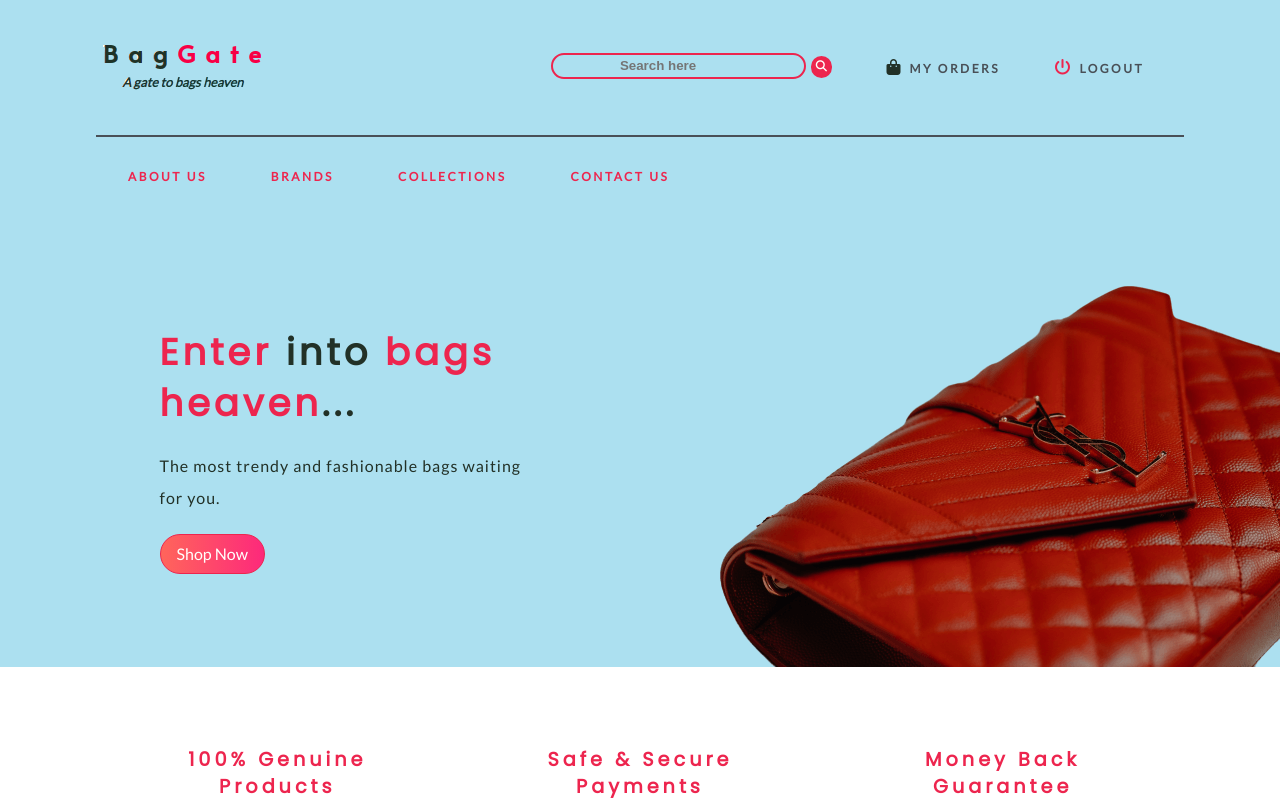
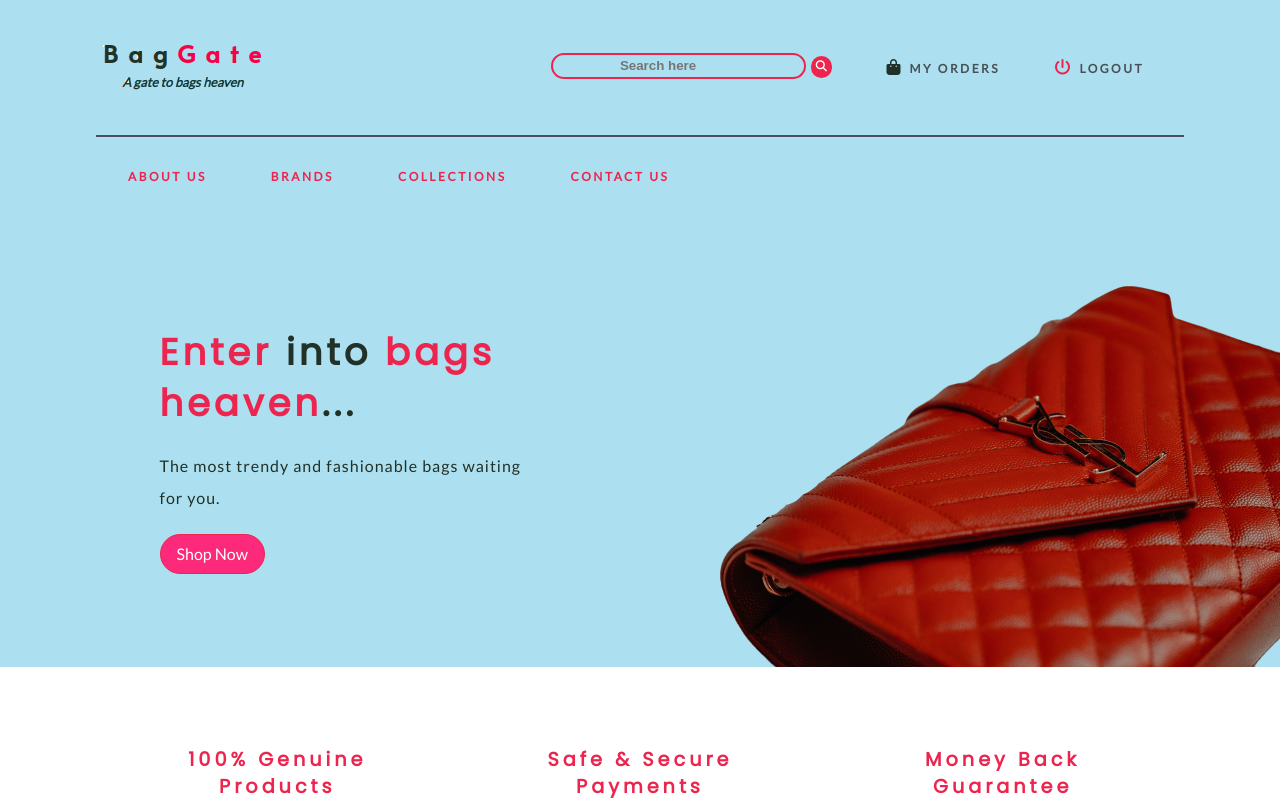
Before and after one commit to kapeiharshad/ecommerce-ui, a React (Create React App) app: page / in a window 1280 px wide. Shown: the top 800 px of the page. Built offline with nearby package versions, Linux system fonts and the light colour scheme; the HTML template or start-up script is replaced by a standard one.

Commit message:
global btn created

```diff
--- a/src/components/home/Dashboard.css
+++ b/src/components/home/Dashboard.css
@@ -28,20 +28,6 @@
 }
 .hero-text {
   letter-spacing: 1px;
-}
-
-.hero-button {
-  background: linear-gradient(to left, #fd297b, #ff655b);
-  border: var(--primaryColor) solid 1px;
-  padding: 8px 16px;
-  border-radius: 32px;
-  color: var(--mainWhite);
-}
-
-.hero-button:hover {
-  background: transparent;
-  color: var(--mainBlack);
-  border: var(--primaryColor) solid 1px;
 }
 
 @media screen and (max-width: 1070px) {
--- a/src/components/home/Dashboard.js
+++ b/src/components/home/Dashboard.js
@@ -1,5 +1,5 @@
-import React, {Component} from "react";
-import {Link} from "react-router-dom";
+import React, { Component } from "react";
+import { Link } from "react-router-dom";
 import bagImage from "../../img/bannerImg.png";
 import "./Dashboard.css";
 import Feature from "./Feature";
@@ -20,7 +20,7 @@ class Dashboard extends Component {
                 <p className="hero-text">
                   The most trendy and fashionable bags waiting for you.
                 </p>
-                <Link to="/collections" className="hero-button">
+                <Link to="/collections" className="main-btn">
                   Shop Now
                 </Link>
               </div>
--- a/src/index.css
+++ b/src/index.css
@@ -11,6 +11,7 @@
   --offBlack: #495057;
   --mainGrey: #edebe4;
   --darkGrey: #beb7a4;
+  --btnColor: #fd297b;
   --mainTransition: all 0.3s linear;
   --mainSpacing: 4px;
   --lightShadow: 2px 5px 3px 0 rgba(0, 0, 0, 0.25);
@@ -80,3 +81,16 @@ Link {
   line-height: 1.4;
   font-size: 16px;
 }
+.main-btn {
+  background: var(--btnColor);
+  border: var(--primaryColor) solid 1px;
+  padding: 8px 16px;
+  border-radius: 32px;
+  color: var(--mainWhite);
+}
+
+.main-btn:hover {
+  background: transparent;
+  color: var(--mainBlack);
+  border: var(--primaryColor) solid 1px;
+}
```
